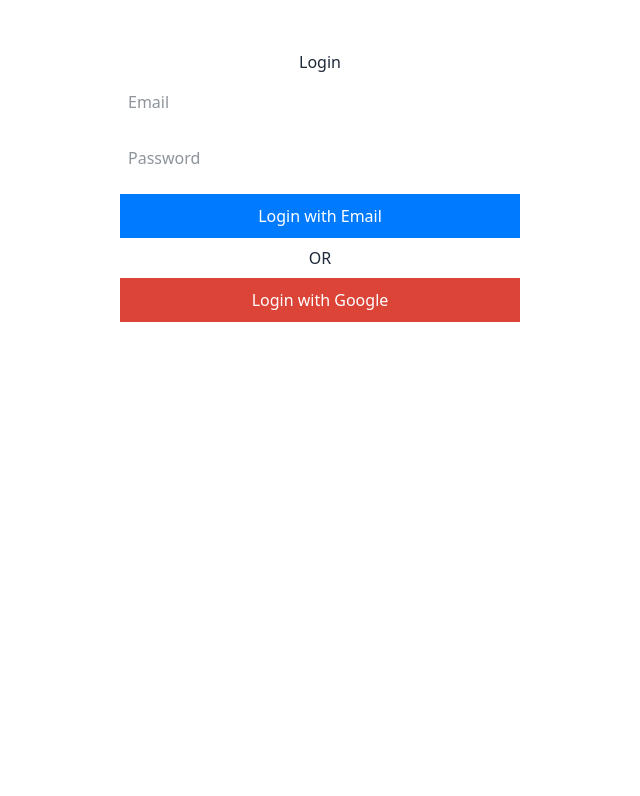
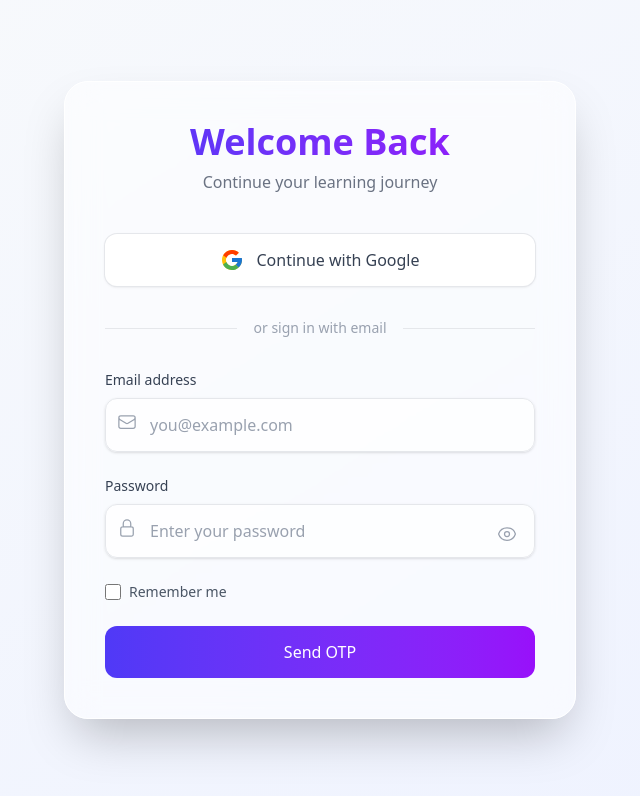
Before and after one commit to dulhara79/Nexora, a React (Vite) app in the folder client/: page /login in a window 1280 px wide. Shown: the top 796 px of the page, without its empty margins (320-960 px from the left). Built offline with nearby package versions, Linux system fonts and the light colour scheme.

Commit message:
Update Login.jsx

```diff
--- a/client/src/pages/Login.jsx
+++ b/client/src/pages/Login.jsx
@@ -205,10 +205,16 @@
 
 // export default Login;
 
-import React, { useState, useContext, useEffect } from "react";
+import React, { useState, useEffect, useContext } from "react";
+import { motion } from "framer-motion";
+import { useInView } from "react-intersection-observer";
+import { LockClosedIcon, EnvelopeIcon, EyeIcon, EyeSlashIcon } from "@heroicons/react/24/outline";
+import { FcGoogle } from "react-icons/fc";
 import axios from "axios";
 import { AuthContext } from "../context/AuthContext"; // Adjust path as needed
 import { useNavigate } from "react-router-dom";
+
+axios.defaults.withCredentials = true;
 
 const Login = () => {
   const { login } = useContext(AuthContext);
@@ -217,164 +223,273 @@
   const [password, setPassword] = useState("");
   const [otp, setOtp] = useState("");
   const [step, setStep] = useState("login"); // 'login' or 'verify'
+  const [showPassword, setShowPassword] = useState(false);
+  const [rememberMe, setRememberMe] = useState(false);
   const [error, setError] = useState("");
+  const [loading, setLoading] = useState(false);
+  const [ref, inView] = useInView({ triggerOnce: true, threshold: 0.1 });
 
-  // Listen for postMessage from GoogleCallback
   useEffect(() => {
+    const savedEmail = localStorage.getItem("rememberedEmail");
+    if (savedEmail) {
+      setEmail(savedEmail);
+      setRememberMe(true);
+    }
+
     const handleMessage = (event) => {
-      if (event.origin !== "http://localhost:5000") return; // Match the backend origin
+      console.log("Received postMessage:", event.origin, event.data); // Debug log
+      if (event.origin !== "http://localhost:5000") {
+        console.warn("Invalid origin for postMessage:", event.origin);
+        return;
+      }
       const { userId, token, email, name, error } = event.data;
 
       if (error) {
-        setError("Google login failed");
+        console.error("Google login error from postMessage:", error);
+        setError("Google login failed: " + error);
+        setLoading(false);
         return;
       }
 
       if (userId && token && email && name) {
-        // Log the user in using AuthContext
+        console.log("Google login successful:", { userId, email, name });
         login({ id: userId, email, name }, token);
-        navigate("/feed"); // Redirect to feed page
+        setLoading(false);
+        navigate("/feed");
       } else {
+        console.error("Invalid Google login data:", event.data);
         setError("Invalid Google login data");
+        setLoading(false);
       }
     };
 
     window.addEventListener("message", handleMessage);
     return () => window.removeEventListener("message", handleMessage);
   }, [login, navigate]);
+
   const handleEmailLogin = async (e) => {
     e.preventDefault();
+    setError("");
+    setLoading(true);
+
     try {
-      console.log("Sending email login request:", { email, password });
       const response = await axios.post(
         "http://localhost:5000/api/auth/login",
-        { email, password }
+        { email, password },
+        { headers: { "Content-Type": "application/json" } }
       );
       console.log("Email login response:", response.data);
+
       if (response.data.message === "OTP sent to your email") {
+        if (rememberMe) {
+          localStorage.setItem("rememberedEmail", email);
+        } else {
+          localStorage.removeItem("rememberedEmail");
+        }
         setStep("verify");
         setError("");
       }
     } catch (err) {
       console.error("Email login error:", err.response?.data || err.message);
-      setError(err.response?.data?.error || "Login failed");
+      setError(err.response?.data?.error || "Failed to send OTP. Please try again.");
+    } finally {
+      setLoading(false);
     }
   };
 
   const handleVerifyOtp = async (e) => {
     e.preventDefault();
+    setError("");
+    setLoading(true);
+
     try {
       console.log("Sending OTP verification request:", { email, otp });
       const response = await axios.post(
         "http://localhost:5000/api/auth/login/verify",
-        { email, otp }
+        { email, otp },
+        { headers: { "Content-Type": "application/json" } }
       );
       console.log("OTP verification response:", response.data);
       const { id, email: userEmail, name, token } = response.data;
       login({ id, email: userEmail, name }, token);
-      setError("");
-      navigate("/feed"); // Redirect to feed page
+      navigate("/feed");
     } catch (err) {
-      console.error(
-        "OTP verification error:",
-        err.response?.data || err.message
-      );
+      console.error("OTP verification error:", err.response?.data || err.message);
       setError(err.response?.data?.error || "OTP verification failed");
+    } finally {
+      setLoading(false);
     }
   };
 
   const handleGoogleLogin = () => {
-    console.log("Initiating Google login redirect");
-    // Open a popup window for Google login
+    console.log("Initiating Google login popup");
+    setError("");
+    setLoading(true);
+
+    const googleAuthUrl = "http://localhost:5000/oauth2/authorization/google";
+    const width = 600;
+    const height = 600;
+    const left = (window.screen.width - width) / 2;
+    const top = (window.screen.height - height) / 2;
+
     const popup = window.open(
-      "http://localhost:5000/oauth2/authorization/google",
-      "google-login",
-      "width=500,height=600"
+      googleAuthUrl,
+      "GoogleLogin",
+      `width=${width},height=${height},top=${top},left=${left}`
     );
-    // Optional: Focus the popup
-    if (popup) popup.focus();
+    if (popup) {
+      popup.focus();
+    } else {
+      console.error("Failed to open Google login popup");
+      setError("Failed to open Google login popup. Please allow popups.");
+      setLoading(false);
+    }
+  };
+
+  const containerVariants = {
+    hidden: { opacity: 0, scale: 0.95 },
+    visible: { opacity: 1, scale: 1, transition: { delayChildren: 0.2, staggerChildren: 0.1, duration: 0.3, ease: "easeOut" } },
+  };
+
+  const itemVariants = {
+    hidden: { y: 10, opacity: 0 },
+    visible: { y: 0, opacity: 1, transition: { duration: 0.4, ease: "backOut" } },
   };
 
   return (
-    <div
-      style={{ maxWidth: "400px", margin: "50px auto", textAlign: "center" }}
-    >
-      <h2>Login</h2>
-      {error && <p style={{ color: "red" }}>{error}</p>}
+    <div className="flex items-center justify-center w-screen min-h-screen bg-gradient-to-br from-slate-50 to-indigo-50">
+      <motion.div ref={ref} variants={containerVariants} initial="hidden" animate={inView ? "visible" : "hidden"} className="w-full max-w-xl px-4 py-12 sm:px-6 lg:px-8">
+        <div className="p-8 border border-white shadow-2xl bg-white/50 backdrop-blur-lg rounded-3xl sm:p-10">
+          <div className="mb-10 text-center">
+            <motion.h2 variants={itemVariants} className="mb-2 text-4xl font-bold text-transparent text-gray-900 bg-gradient-to-r from-indigo-600 to-purple-600 bg-clip-text">
+              Welcome Back
+            </motion.h2>
+            <motion.p variants={itemVariants} className="mt-2 font-medium text-gray-500">
+              Continue your learning journey
+            </motion.p>
+          </div>
+
+          {error && (
+            <motion.div variants={itemVariants} className={`mb-6 text-sm text-center ${error.includes("success") ? "text-green-600" : "text-red-600"}`}>
+              {error}
+            </motion.div>
+          )}
 
           {step === "login" ? (
-        <div>
-          <div>
+            <>
+              <motion.button
+                variants={itemVariants}
+                whileHover={{ scale: 1.02 }}
+                whileTap={{ scale: 0.98 }}
+                onClick={handleGoogleLogin}
+                disabled={loading}
+                className="group w-full flex items-center justify-center gap-3 py-3.5 px-4 mb-8 rounded-xl bg-white shadow-sm ring-1 ring-gray-200 hover:ring-indigo-200 transition-all duration-200"
+              >
+                <FcGoogle className="w-6 h-6" />
+                <span className="font-medium text-gray-700 transition-colors group-hover:text-indigo-600">
+                  Continue with Google
+                </span>
+              </motion.button>
+
+              <motion.div variants={itemVariants} className="flex items-center my-8">
+                <div className="flex-1 border-t border-gray-200"></div>
+                <span className="px-4 text-sm font-medium text-gray-400">or sign in with email</span>
+                <div className="flex-1 border-t border-gray-200"></div>
+              </motion.div>
+
+              <form onSubmit={handleEmailLogin} className="space-y-6">
+                <motion.div variants={itemVariants}>
+                  <label className="block mb-2 text-sm font-medium text-gray-700">Email address</label>
+                  <div className="relative">
+                    <EnvelopeIcon className="w-5 h-5 text-gray-400 absolute top-3.5 left-3 peer-focus:text-indigo-500" />
                     <input
                       type="email"
-              placeholder="Email"
+                      required
                       value={email}
                       onChange={(e) => setEmail(e.target.value)}
-              style={{ width: "100%", padding: "8px", margin: "8px 0" }}
+                      disabled={loading}
+                      className="w-full pl-11 pr-4 py-3.5 text-gray-900 placeholder-gray-400 bg-white/70 border border-gray-200 rounded-xl shadow-sm focus:ring-2 focus:ring-indigo-500 focus:border-indigo-500 transition-all peer"
+                      placeholder="you@example.com"
                     />
+                  </div>
+                </motion.div>
+
+                <motion.div variants={itemVariants}>
+                  <label className="block mb-2 text-sm font-medium text-gray-700">Password</label>
+                  <div className="relative">
+                    <LockClosedIcon className="w-5 h-5 text-gray-400 absolute top-3.5 left-3 peer-focus:text-indigo-500" />
                     <input
-              type="password"
-              placeholder="Password"
+                      type={showPassword ? "text" : "password"}
                       value={password}
                       onChange={(e) => setPassword(e.target.value)}
-              style={{ width: "100%", padding: "8px", margin: "8px 0" }}
+                      disabled={loading}
+                      className="w-full pl-11 pr-11 py-3.5 text-gray-900 placeholder-gray-400 bg-white/70 border border-gray-200 rounded-xl shadow-sm focus:ring-2 focus:ring-indigo-500 focus:border-indigo-500 transition-all peer"
+                      placeholder="Enter your password"
                     />
                     <button
-              onClick={handleEmailLogin}
-              style={{
-                width: "100%",
-                padding: "10px",
-                margin: "8px 0",
-                background: "#007bff",
-                color: "white",
-                border: "none",
-                cursor: "pointer",
-              }}
+                      type="button"
+                      onClick={() => setShowPassword(!showPassword)}
+                      className="absolute right-3 top-3.5 p-1.5 rounded-lg hover:bg-gray-50 transition-colors"
                     >
-              Login with Email
+                      {showPassword ? <EyeSlashIcon className="w-5 h-5 text-indigo-500" /> : <EyeIcon className="w-5 h-5 text-gray-400" />}
                     </button>
                   </div>
-          <p>OR</p>
-          <button
-            onClick={handleGoogleLogin}
-            style={{
-              width: "100%",
-              padding: "10px",
-              margin: "8px 0",
-              background: "#db4437",
-              color: "white",
-              border: "none",
-              cursor: "pointer",
-            }}
+                </motion.div>
+
+                <motion.div variants={itemVariants} className="flex items-center justify-between">
+                  <label className="flex items-center space-x-2">
+                    <input
+                      type="checkbox"
+                      checked={rememberMe}
+                      onChange={() => setRememberMe(!rememberMe)}
+                      disabled={loading}
+                      className="w-4 h-4 text-indigo-600 border-gray-300 rounded focus:ring-indigo-500"
+                    />
+                    <span className="text-sm text-gray-600">Remember me</span>
+                  </label>
+                </motion.div>
+
+                <motion.div variants={itemVariants}>
+                  <motion.button
+                    type="submit"
+                    whileHover={{ scale: 1.02 }}
+                    whileTap={{ scale: 0.98 }}
+                    disabled={loading}
+                    className="w-full py-3.5 px-4 inline-flex justify-center items-center gap-2 rounded-xl bg-gradient-to-r from-indigo-600 to-purple-600 text-white font-medium hover:shadow-lg hover:shadow-indigo-100 transition-all duration-200"
                   >
-            Login with Google
-          </button>
-        </div>
+                    {loading ? "Sending OTP..." : "Send OTP"}
+                  </motion.button>
+                </motion.div>
+              </form>
+            </>
           ) : (
-        <div>
+            <form onSubmit={handleVerifyOtp} className="space-y-6">
+              <motion.div variants={itemVariants}>
+                <label className="block mb-2 text-sm font-medium text-gray-700">Enter OTP</label>
                 <input
                   type="text"
                   placeholder="Enter OTP"
                   value={otp}
                   onChange={(e) => setOtp(e.target.value)}
-            style={{ width: "100%", padding: "8px", margin: "8px 0" }}
+                  disabled={loading}
+                  className="w-full px-4 py-3.5 text-gray-900 placeholder-gray-400 bg-white/70 border border-gray-200 rounded-xl shadow-sm focus:ring-2 focus:ring-indigo-500 focus:border-indigo-500 transition-all"
                 />
-          <button
-            onClick={handleVerifyOtp}
-            style={{
-              width: "100%",
-              padding: "10px",
-              margin: "8px 0",
-              background: "#007bff",
-              color: "white",
-              border: "none",
-              cursor: "pointer",
-            }}
+              </motion.div>
+              <motion.div variants={itemVariants}>
+                <motion.button
+                  type="submit"
+                  whileHover={{ scale: 1.02 }}
+                  whileTap={{ scale: 0.98 }}
+                  disabled={loading}
+                  className="w-full py-3.5 px-4 inline-flex justify-center items-center gap-2 rounded-xl bg-gradient-to-r from-indigo-600 to-purple-600 text-white font-medium hover:shadow-lg hover:shadow-indigo-100 transition-all duration-200"
                 >
-            Verify OTP
-          </button>
+                  {loading ? "Verifying..." : "Verify OTP"}
+                </motion.button>
+              </motion.div>
+            </form>
+          )}
         </div>
-      )}
+      </motion.div>
     </div>
   );
 };
```
Lines whose indentation alone changed are shown as unchanged.
